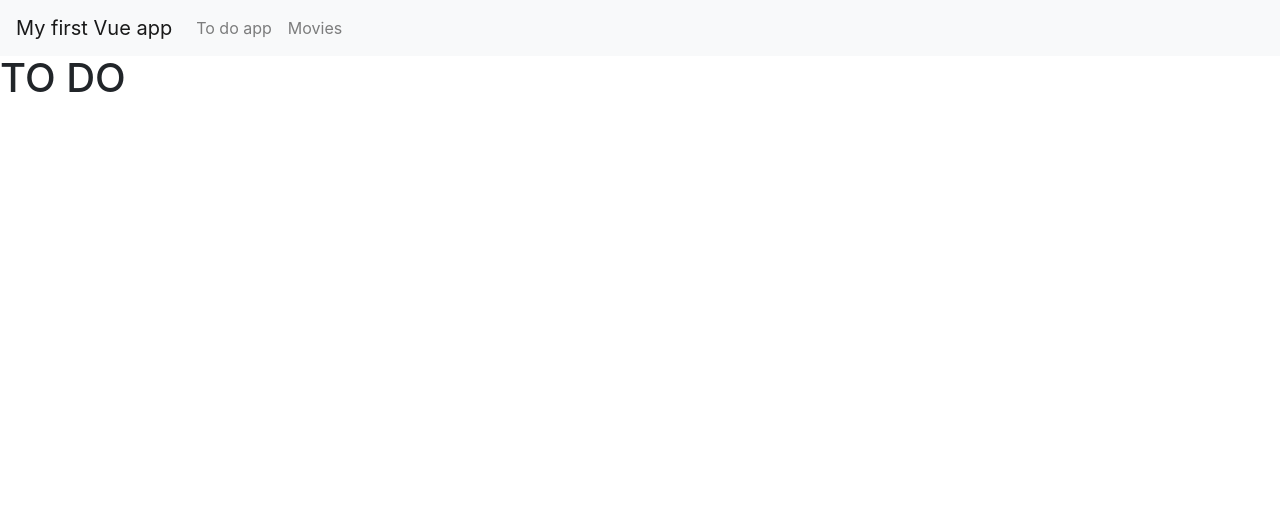
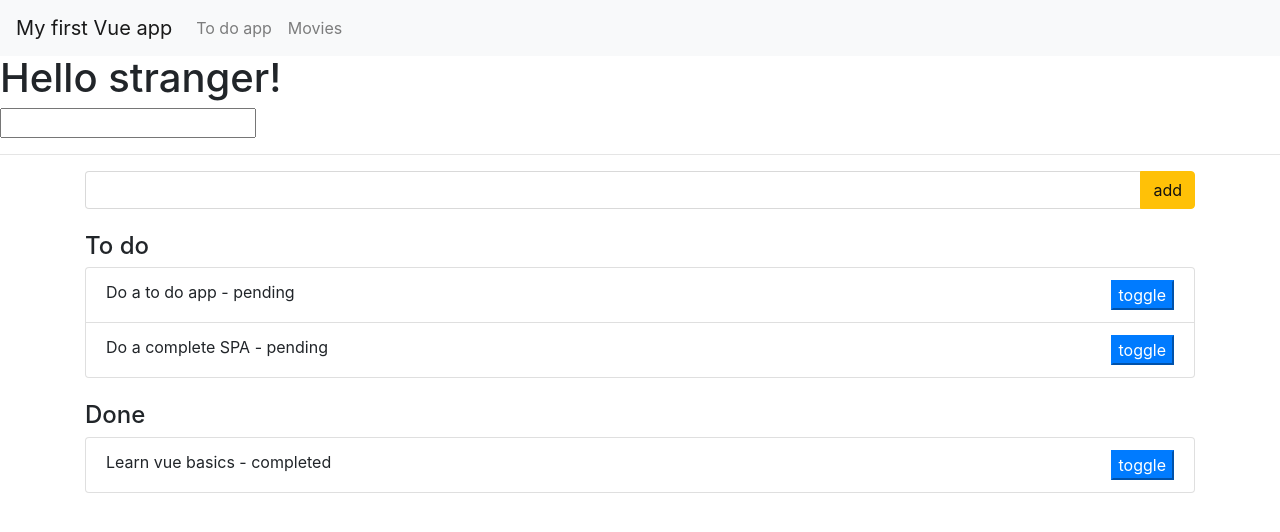
Before and after one commit to wizelineacademy/vuejs-workshop, a Vue app: page / in a window 1280 px wide. Shown: the top 532 px of the page. Built offline with nearby package versions, Linux system fonts and the light colour scheme.

Commit message:
✨ created a simple todo app in a SFC

```diff
--- a/src/components/todo/TodoPage.vue
+++ b/src/components/todo/TodoPage.vue
@@ -1,10 +1,97 @@
 <template>
-  <h1>TO DO</h1>
+  <div>
+    <h1>Hello {{name ? name : 'stranger'}}!</h1>
+    <input v-model="name" type="text">
+
+    <hr>
+
+    <div class="container">
+
+      <form v-on:submit.prevent="addTask">
+        <div class="input-group">
+          <input v-model="newTask" type="text" class="form-control">
+          <div class="input-group-btn">
+            <button class="btn btn-warning">
+              add
+            </button>
+          </div>
+        </div>
+      </form>
+
+      <br>
+
+      <h4>To do</h4>
+      <ul class="list-group">
+        <li v-for="(item, index) in pendingTasks"
+          v-bind:key="index"
+          class="list-group-item">
+            {{ item.description }} - {{item.isDone ? 'completed' : 'pending'}}
+            <button v-on:click="toggle(item)"
+              class="btn-btn-sm btn-primary float-right">
+              toggle
+            </button>
+        </li>
+      </ul>
+
+      <br>
+
+      <h4>Done</h4>
+      <ul class="list-group">
+        <li v-for="(item, index) in doneTasks"
+          v-bind:key="index"
+          class="list-group-item">
+            {{ item.description }} - {{item.isDone ? 'completed' : 'pending'}}
+            <button v-on:click="toggle(item)"
+              class="btn-btn-sm btn-primary float-right">
+              toggle
+            </button>
+        </li>
+      </ul>
+
+    </div>
+
+  </div>
 </template>
 
 <script>
 export default {
+  data () {
+    return {
+      name: '',
+      newTask: '',
+      tasks: [
+        {description: 'Learn vue basics', isDone: true},
+        {description: 'Do a to do app', isDone: false},
+        {description: 'Do a complete SPA', isDone: false}
+      ]
+    }
+  },
 
+  computed: {
+    pendingTasks () {
+      return this.tasks.filter(item => !item.isDone)
+    },
+    doneTasks () {
+      return this.tasks.filter(item => item.isDone)
+    }
+  },
+
+  methods: {
+    toggle(todo) {
+      todo.isDone = !todo.isDone
+    },
+    addTask () {
+      if(!this.newTask) {
+        return
+      }
+
+      this.tasks.push({
+        description: this.newTask,
+        isDone: false
+      })
+      this.newTask = ''
+    }
+  }
 }
 </script>
 
```
